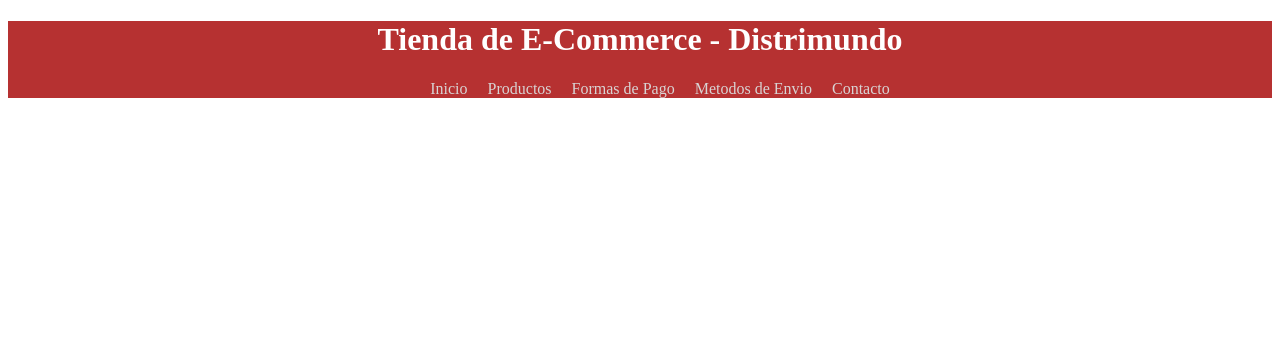
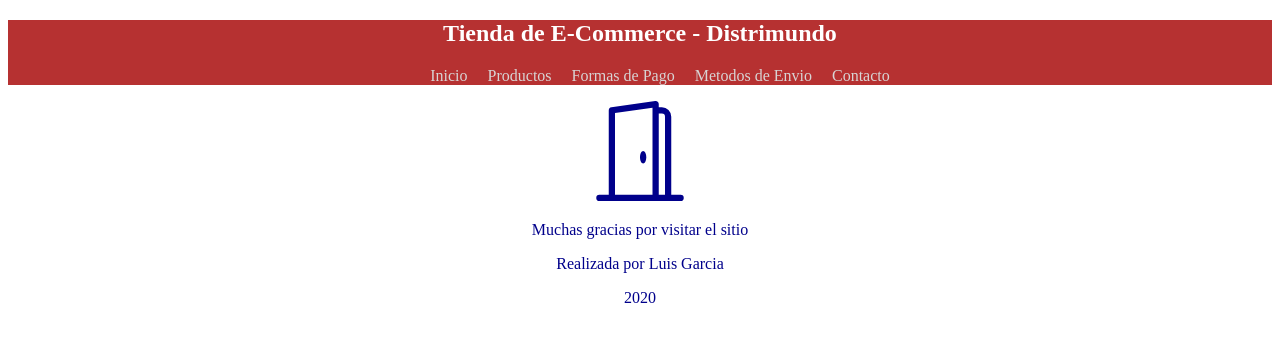
Before and after one commit to lucho025/desafio1_luis_garcia, a React (Create React App) app: page / in a window 1280 px wide. Shown: the top 342 px of the page. Built offline with nearby package versions, Linux system fonts and the light colour scheme.

Commit message:
Desafio 3 - Luis Garcia
Desafio 3 - Curso de React JS - Luis Garcia

```diff
--- a/public/index.html
+++ b/public/index.html
@@ -24,7 +24,7 @@
       work correctly both with client-side routing and a non-root public URL.
       Learn how to configure a non-root public URL by running `npm run build`.
     -->
-    <title>Desafio 2 React - Luis Garcia</title>
+    <title>Desafio 3 React - Luis Garcia</title>
   </head>
   <body>
     <noscript>You need to enable JavaScript to run this app.</noscript>
--- /dev/null
+++ b/src/App.js
@@ -0,0 +1,19 @@
+
+import React from 'react'
+import Header from './Header'
+import Footer from './Footer'
+import ItemListContainer from './ItemListContainer'
+
+
+const App = () => {
+    return (
+        <>
+            <Header/>
+            <ItemListContainer greeting="Muchas gracias por visitar el sitio"/>
+            <Footer creador="Luis Garcia" fecha="2020"/>
+
+        </>
+    )
+}
+
+export default App
--- /dev/null
+++ b/src/CartWidget.js
@@ -0,0 +1,16 @@
+import React from 'react'
+
+const CartWidget = () => {
+    return (
+        <>
+            <p align="center">
+                <svg xmlns="http://www.w3.org/2000/svg" width="100" height="100" fill="currentColor" class="bi bi-door-open" viewBox="0 0 16 16">
+                <path d="M8.5 10c-.276 0-.5-.448-.5-1s.224-1 .5-1 .5.448.5 1-.224 1-.5 1z"/>
+                <path d="M10.828.122A.5.5 0 0 1 11 .5V1h.5A1.5 1.5 0 0 1 13 2.5V15h1.5a.5.5 0 0 1 0 1h-13a.5.5 0 0 1 0-1H3V1.5a.5.5 0 0 1 .43-.495l7-1a.5.5 0 0 1 .398.117zM11.5 2H11v13h1V2.5a.5.5 0 0 0-.5-.5zM4 1.934V15h6V1.077l-6 .857z"/>
+                </svg>
+            </p>
+        </>
+    )
+}
+
+export default CartWidget
--- /dev/null
+++ b/src/Footer.js
@@ -0,0 +1,13 @@
+import React from 'react'
+
+const Footer = ({creador,fecha}) => {
+
+    return (
+        <div>
+            <p>Realizada por {creador}</p>
+            <p>{fecha}</p>
+        </div>
+    )
+}
+
+export default Footer
--- /dev/null
+++ b/src/Header.js
@@ -0,0 +1,16 @@
+import React from 'react'
+import NavBar from './NavBar'
+
+const Header = () => {
+
+
+
+
+    return (
+        <div>
+            <NavBar/>
+        </div>
+    )
+}
+
+export default Header
--- /dev/null
+++ b/src/ItemListContainer.js
@@ -0,0 +1,12 @@
+import React from 'react'
+
+const ItemListContainer = ({greeting}) => {
+
+    return (
+        <div>
+            <p>{greeting}</p>
+        </div>
+    )
+}
+
+export default ItemListContainer
--- a/src/NavBar.js
+++ b/src/NavBar.js
@@ -1,8 +1,10 @@
 import React from "react"
+import CartWidget from './CartWidget'
 
-function App (){
+const NavBar = () => {
     return(
-        <header>
+        <>
+        <nav>
             <h1>Tienda de E-Commerce - Distrimundo</h1>
             <ul>
             <li><a href="#" target="_blank">Inicio</a></li>
@@ -11,8 +13,10 @@
             <li><a href="#" target="_blank">Metodos de Envio</a></li>
             <li><a href="#" target="_blank">Contacto</a></li>
             </ul>
-        </header>
+        </nav>
+        <CartWidget/>
+        </>
     )
 }
 
-export default App
+export default NavBar
--- a/src/estilos.css
+++ b/src/estilos.css
@@ -1,10 +1,10 @@
-header {
+nav {
 background-color:rgb(182, 49, 49);
 color: white;
 text-align:center;
 }
 
-header a {
+nav a {
     text-decoration: none;
     color: rgb(216, 212, 212);
 }
@@ -17,3 +17,8 @@
     display: inline;
     margin:10px;
 }
+
+p {
+    color:darkblue;
+    text-align:center;
+}
--- a/src/index.js
+++ b/src/index.js
@@ -1,6 +1,6 @@
 import React from "react"
 import ReactDOM from "react-dom"
-import App from "./NavBar"
+import App from "./App"
 import "./estilos.css"
 
 ReactDOM.render(  <App/>, document.getElementById("root"))
```
Also changed, not shown: 1 other file (tests, documents, lock files or other folders).
